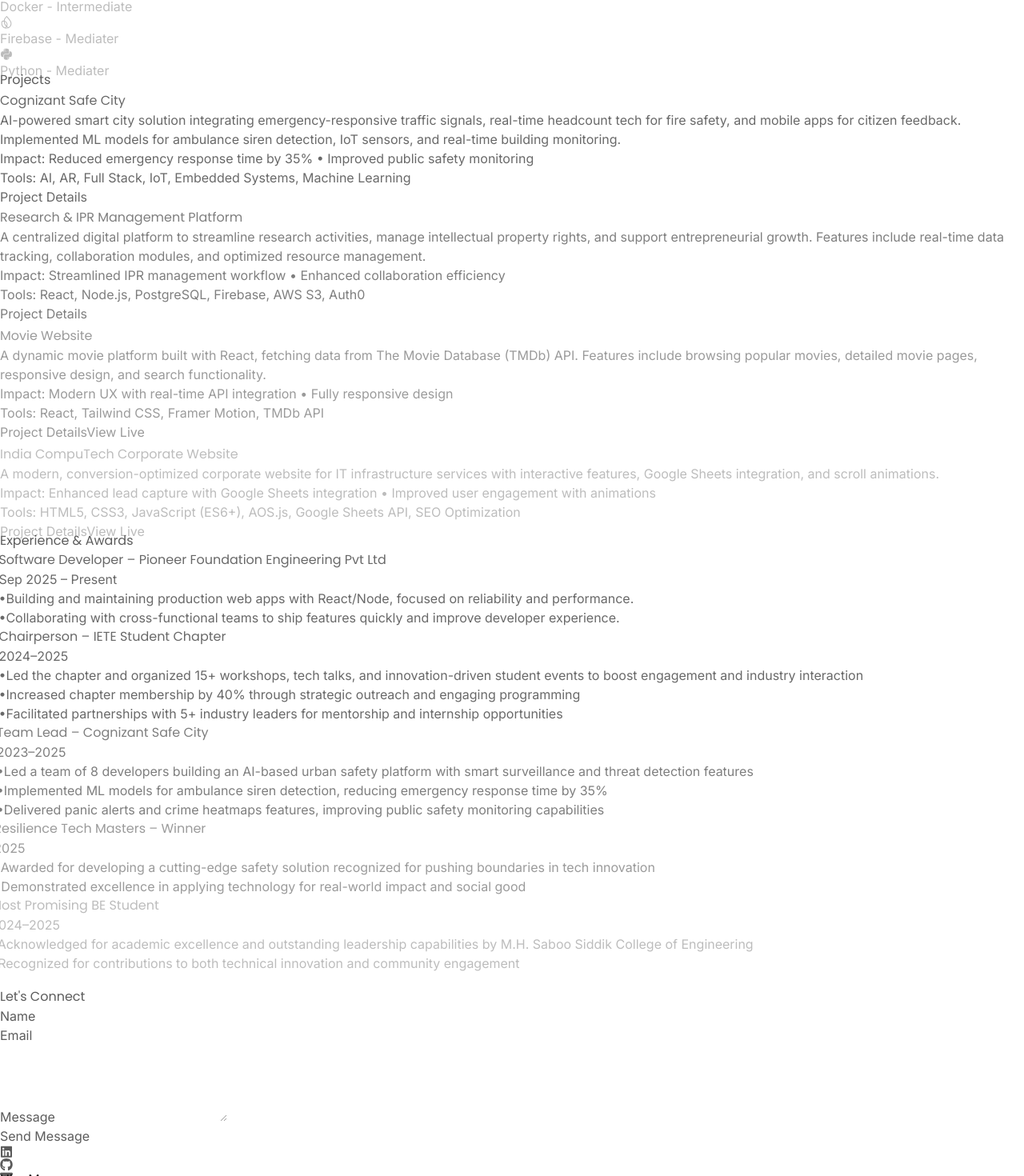
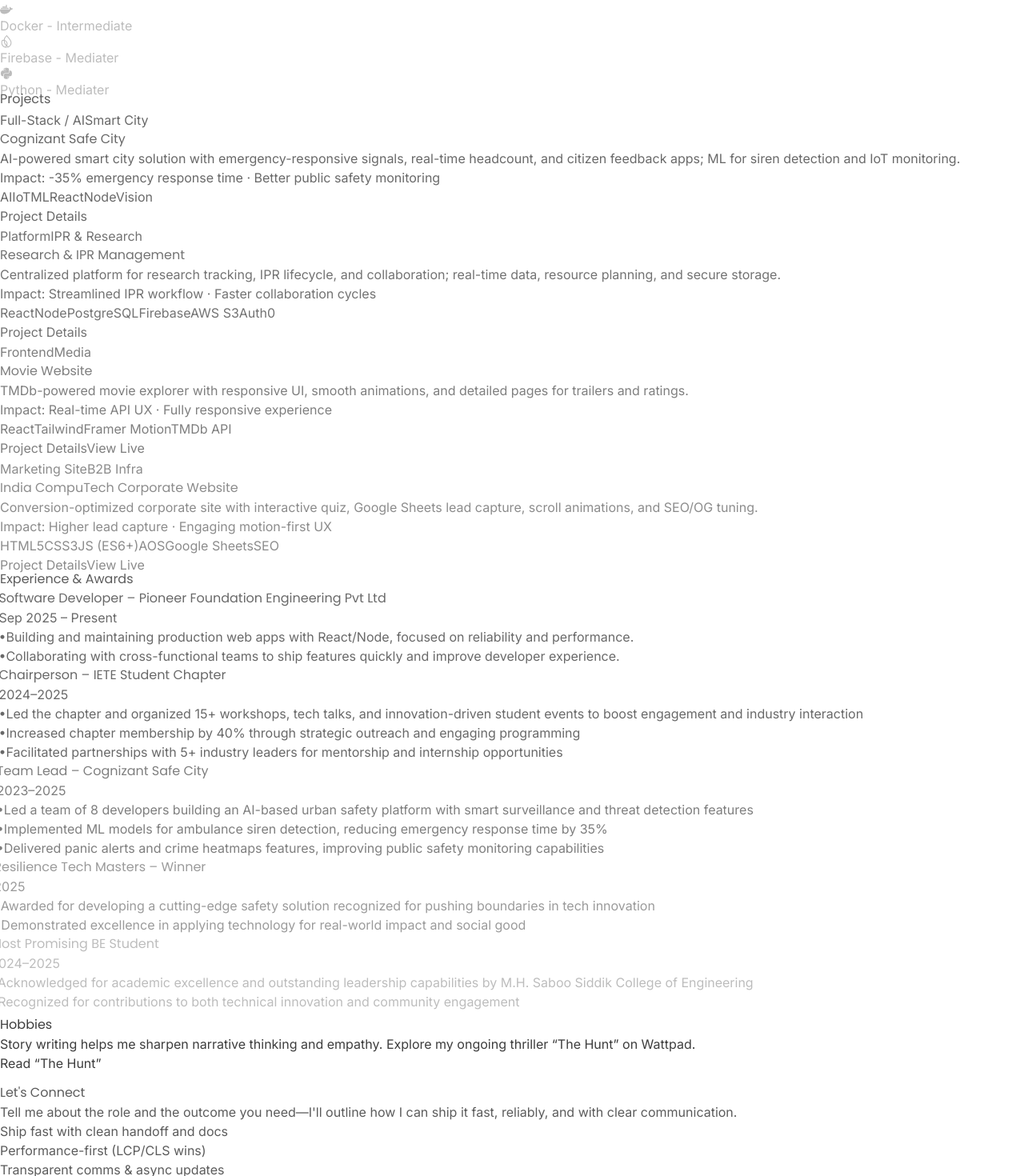
Before and after one commit to Shayuuu/Shayan-Portfolio, a React (Vite) app: page / in a window 1280 px wide. Shown: the part 1509-2979 px from the top of the page at 80% size. Built offline with nearby package versions, Linux system fonts and the light colour scheme.

Commit message:
Update Home.jsx

```diff
--- a/src/pages/Home.jsx
+++ b/src/pages/Home.jsx
@@ -72,6 +72,10 @@
 
   const scrollToContact = () => {
     contactRef.current?.scrollIntoView({ behavior: "smooth" });
+  };
+
+  const scrollToHero = () => {
+    document.querySelector("#hero")?.scrollIntoView({ behavior: "smooth" });
   };
 
   const handleLogoAnimationComplete = () => {
@@ -161,7 +165,15 @@
       {/* Navbar */}
       <nav className="w-full fixed top-0 left-0 z-50 bg-black bg-opacity-80 backdrop-blur-lg shadow-md">
         <div className="max-w-7xl mx-auto px-4 py-4 flex justify-between items-center text-white">
-          <Link to="/" className="text-white no-underline">
+          <a
+            href="#hero"
+            className="text-white no-underline"
+            onClick={(e) => {
+              e.preventDefault();
+              scrollToHero();
+              handleButtonClick();
+            }}
+          >
             <motion.img
               src="/logo/ss-logo.png"
               alt="Shayan Shaikh Logo"
@@ -171,7 +183,7 @@
               onAnimationComplete={handleLogoAnimationComplete}
               className="h-10 w-auto md:h-12 cursor-pointer object-contain"
             />
-          </Link>
+          </a>
 
           {/* Desktop Menu */}
           <ul className="hidden md:flex space-x-6 text-sm md:text-base font-medium">
@@ -230,9 +242,10 @@
 
       {/* Hero Section */}
       <section id="hero" className="h-screen w-full relative overflow-hidden pt-20">
-        <video autoPlay loop muted playsInline className="absolute top-0 left-0 w-full h-full object-cover opacity-30" aria-label="Background video">
+        <video autoPlay loop muted playsInline className="absolute top-0 left-0 w-full h-full object-cover opacity-40" aria-label="Background video">
           <source src="/background/background.mp4" type="video/mp4" />
         </video>
+        <div className="absolute inset-0 bg-gradient-to-b from-black/70 via-black/40 to-black/80 pointer-events-none" />
         <motion.div className="relative z-10 text-center px-4 flex items-center justify-center h-full" style={{ y: y2 }}>
           <div className="max-w-4xl mx-auto">
             <motion.h1
@@ -244,13 +257,18 @@
             >
               Shayan Shaikh
             </motion.h1>
+            <div className="flex flex-wrap justify-center gap-2 mb-4">
+              <span className="px-3 py-1 rounded-full bg-blue-500/15 text-blue-200 text-sm font-semibold">Full-Stack · React · Node</span>
+              <span className="px-3 py-1 rounded-full bg-emerald-500/15 text-emerald-200 text-sm font-semibold">Performance & DX</span>
+              <span className="px-3 py-1 rounded-full bg-amber-500/15 text-amber-200 text-sm font-semibold">Available for Remote</span>
+            </div>
             <motion.p
               initial={{ opacity: 0, y: 50 }}
               animate={{ opacity: 1, y: 0 }}
               transition={{ duration: 1.2, delay: 0.3 }}
               className="mt-4 text-lg md:text-xl lg:text-2xl max-w-2xl mx-auto text-gray-200 mb-8"
             >
-              Full-Stack Developer Crafting Scalable Solutions
+              I ship fast, scalable products that improve conversions and reliability. Recently cut load time by 35% and boosted signups by 25%.
             </motion.p>
             <motion.div
               initial={{ opacity: 0, y: 20 }}
@@ -408,79 +426,109 @@
           className="max-w-6xl mx-auto"
         >
           <h2 className="text-4xl md:text-5xl font-bold mb-12 text-center" style={{ fontFamily: 'Poppins, sans-serif' }}>Projects</h2>
-          <div className="space-y-8 md:space-y-12">
+          <div className="grid grid-cols-1 md:grid-cols-2 gap-8">
 
             {/* Cognizant Safe City */}
             <motion.div
               initial={{ opacity: 0, y: 20 }}
               whileInView={{ opacity: 1, y: 0 }}
+              whileHover={{ scale: 1.02, rotate: -0.25 }}
               transition={{ duration: 0.6 }}
-              className="bg-gray-900 p-6 md:p-8 rounded-2xl shadow-lg border border-gray-800 transition-all hover:scale-[1.02] hover:border-blue-500 hover:shadow-xl"
+              className="relative overflow-hidden bg-gradient-to-br from-gray-900 via-gray-900 to-gray-800 p-6 md:p-7 rounded-2xl shadow-xl border border-gray-800"
             >
-              <h3 className="text-2xl md:text-3xl font-semibold mb-3 text-blue-400 transition-colors duration-300">Cognizant Safe City</h3>
-              <p className="text-gray-400 mb-4 text-base md:text-lg leading-relaxed">
-                AI-powered smart city solution integrating emergency-responsive traffic signals, real-time headcount tech for fire safety,
-                and mobile apps for citizen feedback. Implemented ML models for ambulance siren detection, IoT sensors,
-                and real-time building monitoring.
+              <div className="absolute inset-0 opacity-0 hover:opacity-100 transition-opacity duration-500 bg-gradient-to-br from-blue-500/10 via-transparent to-purple-500/10 pointer-events-none" />
+              <div className="flex items-center justify-between mb-3">
+                <span className="px-3 py-1 text-xs font-semibold rounded-full bg-blue-500/15 text-blue-200">Full-Stack / AI</span>
+                <span className="text-xs text-gray-400">Smart City</span>
+              </div>
+              <h3 className="text-2xl md:text-3xl font-semibold mb-2 text-blue-200">Cognizant Safe City</h3>
+              <p className="text-gray-300 mb-4 text-base leading-relaxed">
+                AI-powered smart city solution with emergency-responsive signals, real-time headcount, and citizen feedback apps; ML for siren detection and IoT monitoring.
               </p>
               <div className="mb-4 p-3 bg-blue-500/10 rounded-lg border border-blue-500/20">
-                <p className="text-sm text-blue-300 font-semibold">Impact: Reduced emergency response time by 35% • Improved public safety monitoring</p>
+                <p className="text-sm text-blue-200 font-semibold">Impact: -35% emergency response time · Better public safety monitoring</p>
               </div>
-              <p className="text-sm text-gray-500 mb-4">Tools: AI, AR, Full Stack, IoT, Embedded Systems, Machine Learning</p>
+              <div className="flex flex-wrap gap-2 mb-4">
+                {["AI", "IoT", "ML", "React", "Node", "Vision"].map((tag) => (
+                  <span key={tag} className="px-3 py-1 text-xs rounded-full bg-white/5 text-gray-200 border border-white/10">{tag}</span>
+                ))}
+              </div>
+              <div className="flex items-center gap-3 pt-2 border-t border-gray-800">
                 <Link
                   to="/projects/cognizant-safe-city"
-                className="inline-block px-6 py-3 bg-blue-600 text-white rounded-lg hover:bg-blue-700 transition font-semibold"
+                  className="px-5 py-2.5 bg-blue-600 text-white rounded-lg hover:bg-blue-700 transition font-semibold"
                   onClick={handleButtonClick}
                 >
                   Project Details
                 </Link>
+              </div>
             </motion.div>
 
             {/* Research & IPR Management */}
             <motion.div
               initial={{ opacity: 0, y: 20 }}
               whileInView={{ opacity: 1, y: 0 }}
-              transition={{ duration: 0.6, delay: 0.1 }}
-              className="bg-gray-900 p-6 md:p-8 rounded-2xl shadow-lg border border-gray-800 transition-all hover:scale-[1.02] hover:border-green-500 hover:shadow-xl"
+              whileHover={{ scale: 1.02, rotate: -0.25 }}
+              transition={{ duration: 0.6, delay: 0.05 }}
+              className="relative overflow-hidden bg-gradient-to-br from-gray-900 via-gray-900 to-gray-800 p-6 md:p-7 rounded-2xl shadow-xl border border-gray-800"
             >
-              <h3 className="text-2xl md:text-3xl font-semibold mb-3 text-green-400 transition-colors duration-300">Research & IPR Management Platform</h3>
-              <p className="text-gray-400 mb-4 text-base md:text-lg leading-relaxed">
-                A centralized digital platform to streamline research activities, manage intellectual property rights, and support
-                entrepreneurial growth. Features include real-time data tracking, collaboration modules, and optimized resource management.
+              <div className="absolute inset-0 opacity-0 hover:opacity-100 transition-opacity duration-500 bg-gradient-to-br from-green-500/10 via-transparent to-emerald-500/10 pointer-events-none" />
+              <div className="flex items-center justify-between mb-3">
+                <span className="px-3 py-1 text-xs font-semibold rounded-full bg-green-500/15 text-green-200">Platform</span>
+                <span className="text-xs text-gray-400">IPR & Research</span>
+              </div>
+              <h3 className="text-2xl md:text-3xl font-semibold mb-2 text-green-200">Research & IPR Management</h3>
+              <p className="text-gray-300 mb-4 text-base leading-relaxed">
+                Centralized platform for research tracking, IPR lifecycle, and collaboration; real-time data, resource planning, and secure storage.
               </p>
               <div className="mb-4 p-3 bg-green-500/10 rounded-lg border border-green-500/20">
-                <p className="text-sm text-green-300 font-semibold">Impact: Streamlined IPR management workflow • Enhanced collaboration efficiency</p>
+                <p className="text-sm text-green-200 font-semibold">Impact: Streamlined IPR workflow · Faster collaboration cycles</p>
               </div>
-              <p className="text-sm text-gray-500 mb-4">Tools: React, Node.js, PostgreSQL, Firebase, AWS S3, Auth0</p>
+              <div className="flex flex-wrap gap-2 mb-4">
+                {["React", "Node", "PostgreSQL", "Firebase", "AWS S3", "Auth0"].map((tag) => (
+                  <span key={tag} className="px-3 py-1 text-xs rounded-full bg-white/5 text-gray-200 border border-white/10">{tag}</span>
+                ))}
+              </div>
+              <div className="flex items-center gap-3 pt-2 border-t border-gray-800">
                 <Link
                   to="/projects/research-ipr-management"
-                className="inline-block px-6 py-3 bg-blue-600 text-white rounded-lg hover:bg-blue-700 transition font-semibold"
+                  className="px-5 py-2.5 bg-green-600 text-white rounded-lg hover:bg-green-700 transition font-semibold"
                   onClick={handleButtonClick}
                 >
                   Project Details
                 </Link>
+              </div>
             </motion.div>
 
             {/* Movie Website */}
             <motion.div
               initial={{ opacity: 0, y: 20 }}
               whileInView={{ opacity: 1, y: 0 }}
-              transition={{ duration: 0.6, delay: 0.2 }}
-              className="bg-gray-900 p-6 md:p-8 rounded-2xl shadow-lg border border-gray-800 transition-all hover:scale-[1.02] hover:border-purple-500 hover:shadow-xl"
+              whileHover={{ scale: 1.02, rotate: -0.25 }}
+              transition={{ duration: 0.6, delay: 0.1 }}
+              className="relative overflow-hidden bg-gradient-to-br from-gray-900 via-gray-900 to-gray-800 p-6 md:p-7 rounded-2xl shadow-xl border border-gray-800"
             >
-              <h3 className="text-2xl md:text-3xl font-semibold mb-3 text-purple-400">Movie Website</h3>
-              <p className="text-gray-400 mb-4 text-base md:text-lg leading-relaxed">
-                A dynamic movie platform built with React, fetching data from The Movie Database (TMDb) API. Features include
-                browsing popular movies, detailed movie pages, responsive design, and search functionality.
+              <div className="absolute inset-0 opacity-0 hover:opacity-100 transition-opacity duration-500 bg-gradient-to-br from-purple-500/10 via-transparent to-indigo-500/10 pointer-events-none" />
+              <div className="flex items-center justify-between mb-3">
+                <span className="px-3 py-1 text-xs font-semibold rounded-full bg-purple-500/15 text-purple-200">Frontend</span>
+                <span className="text-xs text-gray-400">Media</span>
+              </div>
+              <h3 className="text-2xl md:text-3xl font-semibold mb-2 text-purple-200">Movie Website</h3>
+              <p className="text-gray-300 mb-4 text-base leading-relaxed">
+                TMDb-powered movie explorer with responsive UI, smooth animations, and detailed pages for trailers and ratings.
               </p>
               <div className="mb-4 p-3 bg-purple-500/10 rounded-lg border border-purple-500/20">
-                <p className="text-sm text-purple-300 font-semibold">Impact: Modern UX with real-time API integration • Fully responsive design</p>
+                <p className="text-sm text-purple-200 font-semibold">Impact: Real-time API UX · Fully responsive experience</p>
               </div>
-              <p className="text-sm text-gray-500 mb-4">Tools: React, Tailwind CSS, Framer Motion, TMDb API</p>
-              <div className="flex flex-wrap gap-4">
+              <div className="flex flex-wrap gap-2 mb-4">
+                {["React", "Tailwind", "Framer Motion", "TMDb API"].map((tag) => (
+                  <span key={tag} className="px-3 py-1 text-xs rounded-full bg-white/5 text-gray-200 border border-white/10">{tag}</span>
+                ))}
+              </div>
+              <div className="flex items-center gap-3 pt-2 border-t border-gray-800">
                 <Link
                   to="/projects/movie-website"
-                  className="px-6 py-3 bg-blue-600 text-white rounded-lg hover:bg-blue-700 transition font-semibold"
+                  className="px-5 py-2.5 bg-blue-600 text-white rounded-lg hover:bg-blue-700 transition font-semibold"
                   onClick={handleButtonClick}
                 >
                   Project Details
@@ -489,7 +537,7 @@
                   href="https://movie-iota-beryl.vercel.app/"
                   target="_blank"
                   rel="noopener noreferrer"
-                  className="px-6 py-3 bg-purple-600 text-white rounded-lg hover:bg-purple-700 transition font-semibold"
+                  className="px-5 py-2.5 bg-purple-600 text-white rounded-lg hover:bg-purple-700 transition font-semibold"
                   onClick={handleButtonClick}
                 >
                   View Live
@@ -501,21 +549,31 @@
             <motion.div
               initial={{ opacity: 0, y: 20 }}
               whileInView={{ opacity: 1, y: 0 }}
-              transition={{ duration: 0.6, delay: 0.3 }}
-              className="bg-gray-900 p-6 md:p-8 rounded-2xl shadow-lg border border-gray-800 transition-all hover:scale-[1.02] hover:border-orange-500 hover:shadow-xl"
+              whileHover={{ scale: 1.02, rotate: -0.25 }}
+              transition={{ duration: 0.6, delay: 0.15 }}
+              className="relative overflow-hidden bg-gradient-to-br from-gray-900 via-gray-900 to-gray-800 p-6 md:p-7 rounded-2xl shadow-xl border border-gray-800"
             >
-              <h3 className="text-2xl md:text-3xl font-semibold mb-3 text-orange-400 transition-colors duration-300">India CompuTech Corporate Website</h3>
-              <p className="text-gray-400 mb-4 text-base md:text-lg leading-relaxed">
-                A modern, conversion-optimized corporate website for IT infrastructure services with interactive features, Google Sheets integration, and scroll animations.
+              <div className="absolute inset-0 opacity-0 hover:opacity-100 transition-opacity duration-500 bg-gradient-to-br from-orange-500/10 via-transparent to-amber-500/10 pointer-events-none" />
+              <div className="flex items-center justify-between mb-3">
+                <span className="px-3 py-1 text-xs font-semibold rounded-full bg-orange-500/15 text-orange-200">Marketing Site</span>
+                <span className="text-xs text-gray-400">B2B Infra</span>
+              </div>
+              <h3 className="text-2xl md:text-3xl font-semibold mb-2 text-orange-200">India CompuTech Corporate Website</h3>
+              <p className="text-gray-300 mb-4 text-base leading-relaxed">
+                Conversion-optimized corporate site with interactive quiz, Google Sheets lead capture, scroll animations, and SEO/OG tuning.
               </p>
               <div className="mb-4 p-3 bg-orange-500/10 rounded-lg border border-orange-500/20">
-                <p className="text-sm text-orange-300 font-semibold">Impact: Enhanced lead capture with Google Sheets integration • Improved user engagement with animations</p>
+                <p className="text-sm text-orange-200 font-semibold">Impact: Higher lead capture · Engaging motion-first UX</p>
               </div>
-              <p className="text-sm text-gray-500 mb-4">Tools: HTML5, CSS3, JavaScript (ES6+), AOS.js, Google Sheets API, SEO Optimization</p>
-              <div className="flex flex-wrap gap-4">
+              <div className="flex flex-wrap gap-2 mb-4">
+                {["HTML5", "CSS3", "JS (ES6+)", "AOS", "Google Sheets", "SEO"].map((tag) => (
+                  <span key={tag} className="px-3 py-1 text-xs rounded-full bg-white/5 text-gray-200 border border-white/10">{tag}</span>
+                ))}
+              </div>
+              <div className="flex items-center gap-3 pt-2 border-t border-gray-800">
                 <Link
                   to="/projects/company-website"
-                  className="px-6 py-3 bg-blue-600 text-white rounded-lg hover:bg-blue-700 transition font-semibold"
+                  className="px-5 py-2.5 bg-blue-600 text-white rounded-lg hover:bg-blue-700 transition font-semibold"
                   onClick={handleButtonClick}
                 >
                   Project Details
@@ -524,7 +582,7 @@
                   href="https://www.indiacomputech.com/"
                   target="_blank"
                   rel="noopener noreferrer"
-                  className="px-6 py-3 bg-orange-600 text-white rounded-lg hover:bg-orange-700 transition font-semibold"
+                  className="px-5 py-2.5 bg-orange-600 text-white rounded-lg hover:bg-orange-700 transition font-semibold"
                   onClick={handleButtonClick}
                 >
                   View Live
@@ -668,6 +726,34 @@
       </section>
 
 
+      {/* Hobbies */}
+      <section id="hobbies" className="py-12 md:py-16 px-6 md:px-20 bg-black">
+        <motion.div
+          initial={{ opacity: 0, y: 20 }}
+          whileInView={{ opacity: 1, y: 0 }}
+          transition={{ duration: 0.8 }}
+          className="max-w-5xl mx-auto rounded-2xl border border-gray-800 bg-gradient-to-r from-gray-900 via-gray-900 to-gray-800 p-6 md:p-8 shadow-lg"
+        >
+          <div className="flex flex-col md:flex-row md:items-center md:justify-between gap-4">
+            <div>
+              <h3 className="text-2xl md:text-3xl font-semibold mb-2" style={{ fontFamily: 'Poppins, sans-serif' }}>Hobbies</h3>
+              <p className="text-gray-300 max-w-3xl">
+                Story writing helps me sharpen narrative thinking and empathy. Explore my ongoing thriller “The Hunt” on Wattpad.
+              </p>
+            </div>
+            <a
+              href="https://www.wattpad.com/story/345143266-the-hunt?utm_source=android&utm_medium=whatsapp&utm_content=share_writing&wp_page=create&wp_uname=shayyannz"
+              target="_blank"
+              rel="noopener noreferrer"
+              className="inline-flex items-center justify-center px-5 py-3 rounded-lg bg-orange-600 text-white font-semibold hover:bg-orange-700 transition shadow-md"
+              onClick={handleButtonClick}
+            >
+              Read “The Hunt”
+            </a>
+          </div>
+        </motion.div>
+      </section>
+
       {/* Contact Section */}
       <section id="contact" ref={contactRef} className="py-16 md:py-20 px-6 md:px-20 bg-black">
         <motion.div
@@ -676,7 +762,19 @@
           transition={{ duration: 1 }}
           className="max-w-3xl mx-auto text-center"
         >
-          <h2 className="text-4xl md:text-5xl font-bold mb-8" style={{ fontFamily: 'Poppins, sans-serif' }}>Let's Connect</h2>
+          <h2 className="text-4xl md:text-5xl font-bold mb-4" style={{ fontFamily: 'Poppins, sans-serif' }}>Let's Connect</h2>
+          <p className="text-gray-300 max-w-2xl mx-auto mb-6">Tell me about the role and the outcome you need—I'll outline how I can ship it fast, reliably, and with clear communication.</p>
+          <div className="grid grid-cols-1 sm:grid-cols-3 gap-3 mb-8 text-sm">
+            {[
+              "Ship fast with clean handoff and docs",
+              "Performance-first (LCP/CLS wins)",
+              "Transparent comms & async updates",
+            ].map((item) => (
+              <div key={item} className="flex items-center justify-center px-3 py-2 rounded-lg bg-white/5 border border-white/10 text-gray-200">
+                {item}
+              </div>
+            ))}
+          </div>
           <form className="space-y-6 text-left" onSubmit={handleSubmit}>
             <div>
               <label className="block text-sm mb-2">Name</label>
```
Lines whose indentation alone changed are shown as unchanged.
